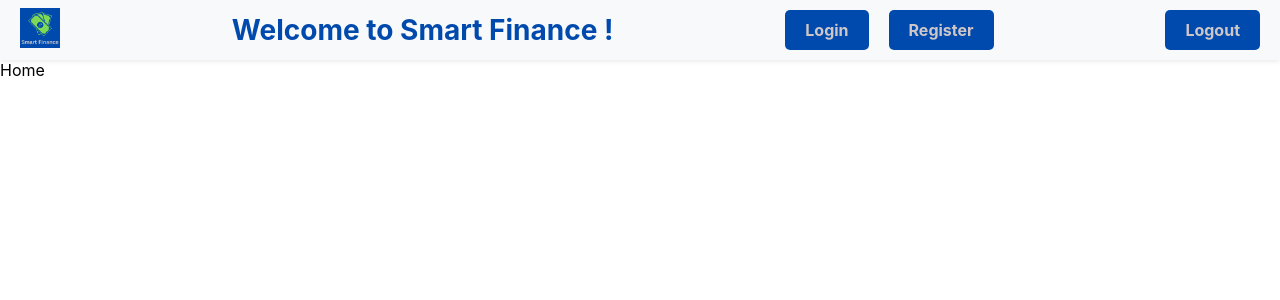
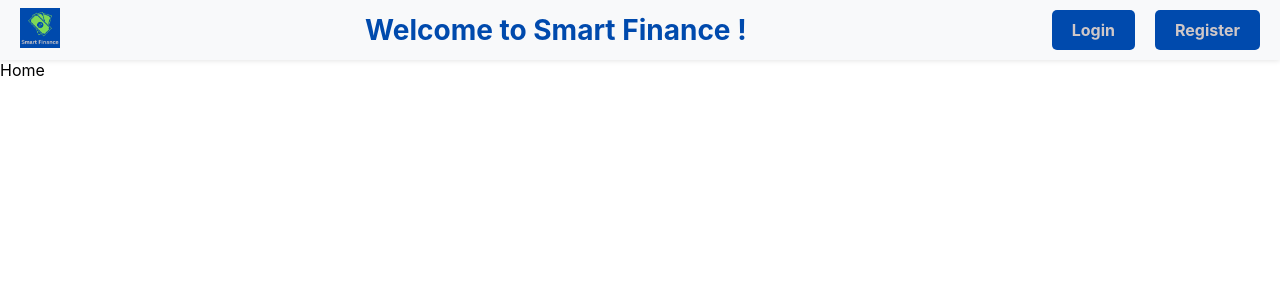
Before and after one commit to diankartsakov/financial-tracker, a React (Create React App) app: page /home in a window 1280 px wide. Shown: the top 300 px of the page. Built offline with nearby package versions, Linux system fonts and the light colour scheme.

Commit message:
toggle login register and logout base on logged or not user

```diff
--- a/src/components/HomeNavigation.js
+++ b/src/components/HomeNavigation.js
@@ -28,6 +28,14 @@
 				<div className="welcomeBanner">Welcome to Smart Finance !</div>
 				</li>
 			</ul>
+			{
+				auth.currentUser ?
+					<ul className="navbar-actions">
+						<li className="navbar-action" onClick={handleOnClickLogout}>
+							<Link to="/login">Logout</Link>
+						</li>
+					</ul>
+					:
 					<ul className="navbar-actions">
 						<li className="navbar-action">
 							<Link to="/login">Login</Link>
@@ -36,11 +44,9 @@
 							<Link to="/register">Register</Link>
 						</li>
 					</ul>
-		<ul className="navbar-actions">
-			<li className="navbar-action" onClick={handleOnClickLogout}>
-				<Link to="/login">Logout</Link>
-			</li>
-		</ul>
+
+			}
+
 		</nav>
 	);
 }
```
Lines whose indentation alone changed are shown as unchanged.
